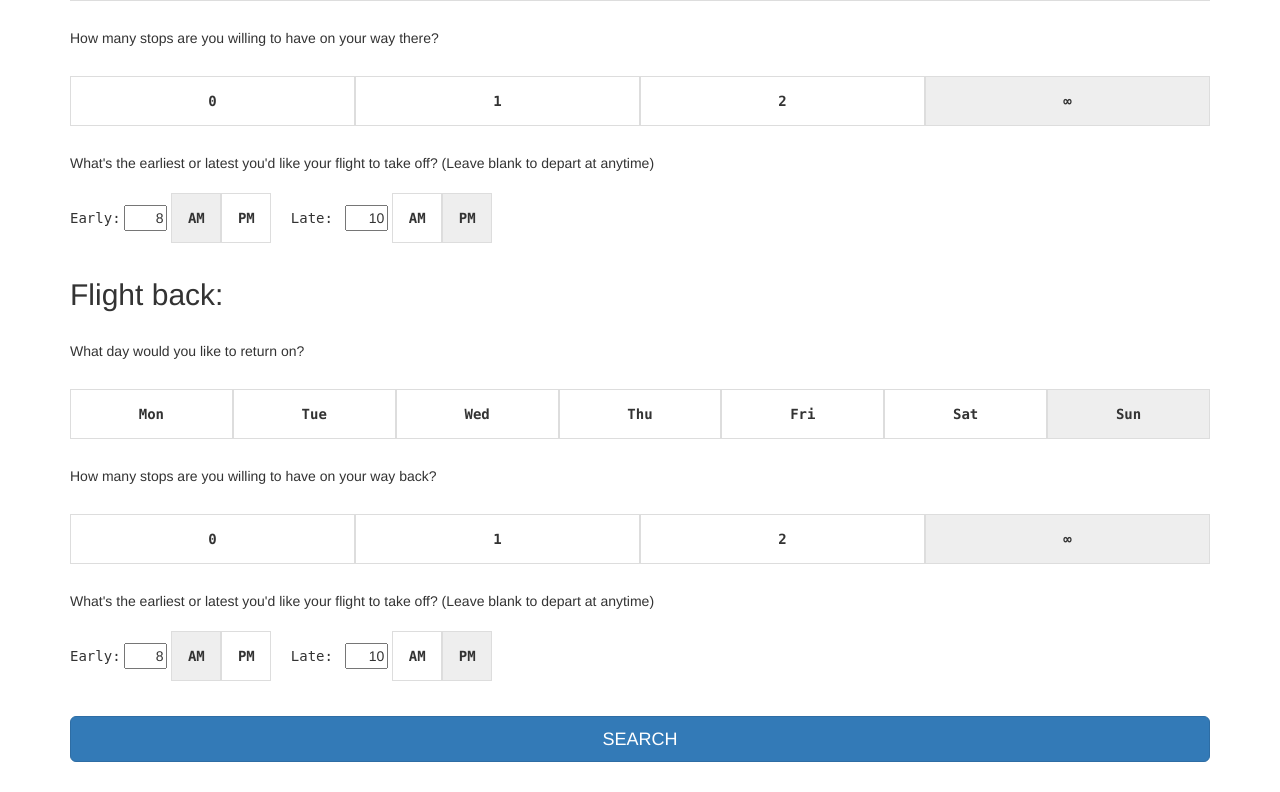
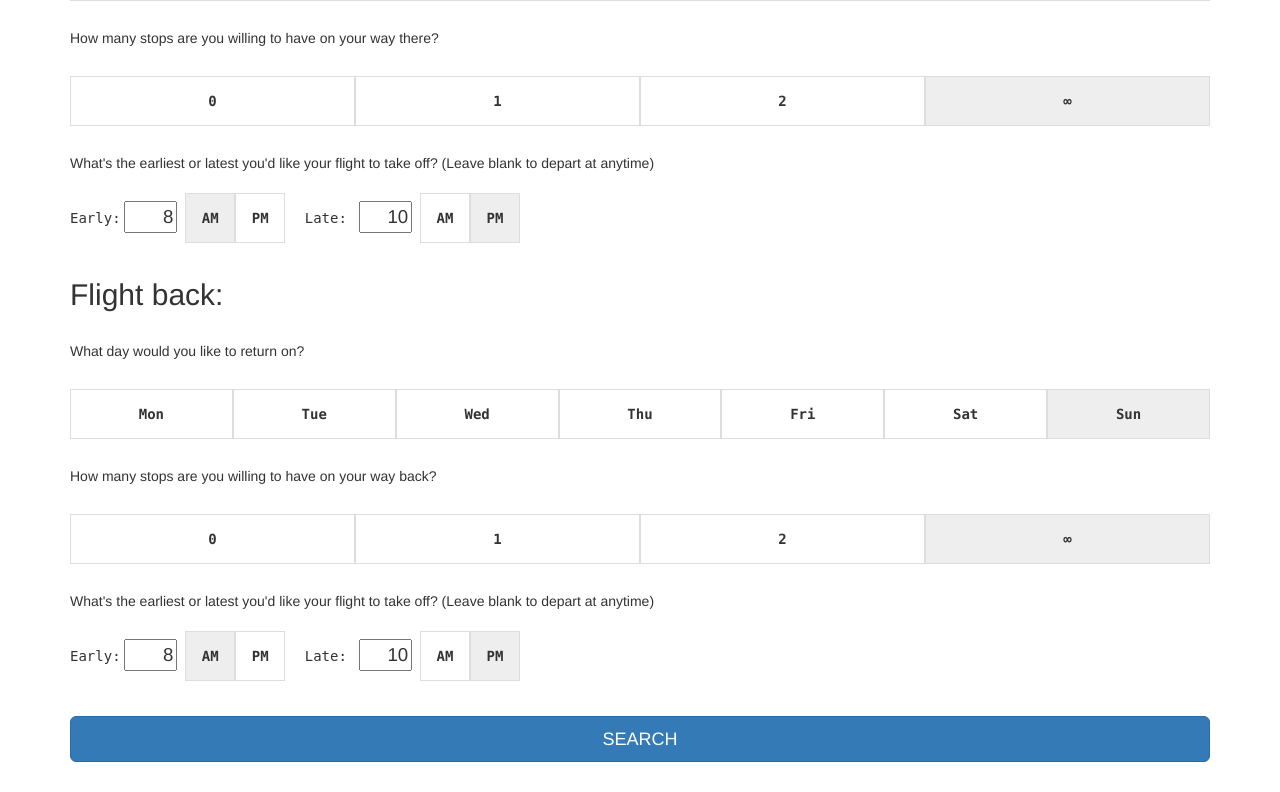
Before and after one commit to jonstieg/rebound-flights, a Flask app: page / in a window 1280 px wide. Shown: the part 362-1154 px from the top of the page. Run offline with Flask 2, Linux system fonts and the light colour scheme; some libraries are stand-ins or nearby versions.

Commit message:
bigger boxes

```diff
--- a/app/templates/search.html
+++ b/app/templates/search.html
@@ -78,7 +78,7 @@
         <div class = "trykeeptogether">
           <div class = "trykeeptogether">
             <tt>Early:</tt>
-            <input type="text" value="8" onClick="this.value='';" name="departingTimeEarly" size="2" style="text-align: right" pattern="\d*">
+            <input type="text" value="8" style="font-size:14pt;text-align: right" onClick="this.value='';" name="departingTimeEarly" size="2" pattern="\d*">&nbsp;
             <li class="oneline__item">
               <input class="oneline__input" type="radio" value="0" name="depTimeEarlyAMPM" id="departingTimeEarlyAM" checked>
               <label class="oneline__label" for="departingTimeEarlyAM">AM</label>
@@ -90,7 +90,7 @@
           </div>
           &nbsp;&nbsp;&nbsp;
           <div class = "trykeeptogether"><tt>Late:&nbsp;</tt>
-            <input type="text" value="10" onClick="this.value='';" name="departingTimeLate" size="2" style="text-align: right" pattern="\d*">
+            <input type="text" value="10" onClick="this.value='';" name="departingTimeLate" size="2" style="font-size:14pt;text-align: right" pattern="\d*">&nbsp;
             <li class="oneline__item">
               <input class="oneline__input" type="radio" value="0" name="depTimeLateAMPM" id="departingtimeLateAM" >
               <label class="oneline__label" for="departingtimeLateAM">AM</label>
@@ -162,7 +162,7 @@
         <div class = "trykeeptogether">
           <div class = "trykeeptogether">
             <tt>Early:</tt>
-            <input type="text" value="8" onClick="this.value='';" name="returningTimeEarly" size="2" style="text-align: right" pattern="\d*">
+            <input type="text" value="8" onClick="this.value='';" name="returningTimeEarly" size="2" style="font-size:14pt;text-align: right" pattern="\d*">&nbsp;
             <li class="oneline__item">
               <input class="oneline__input" type="radio" value="0" name="retTimeEarlyAMPM" id="returningTimeEarlyAM" checked>
               <label class="oneline__label" for="returningTimeEarlyAM">AM</label>
@@ -174,7 +174,7 @@
           </div>
           &nbsp;&nbsp;&nbsp;
           <div class = "trykeeptogether"><tt>Late:&nbsp;</tt>
-            <input type="text" value="10" onClick="this.value='';" name="returningTimeLate" size="2" style="text-align: right" pattern="\d*">
+            <input type="text" value="10" onClick="this.value='';" name="returningTimeLate" size="2" style="font-size:14pt;text-align: right" pattern="\d*">&nbsp;
             <li class="oneline__item">
               <input class="oneline__input" type="radio" value="0" name="retTimeLateAMPM" id="returningtimeLateAM" >
               <label class="oneline__label" for="returningtimeLateAM">AM</label>
```
